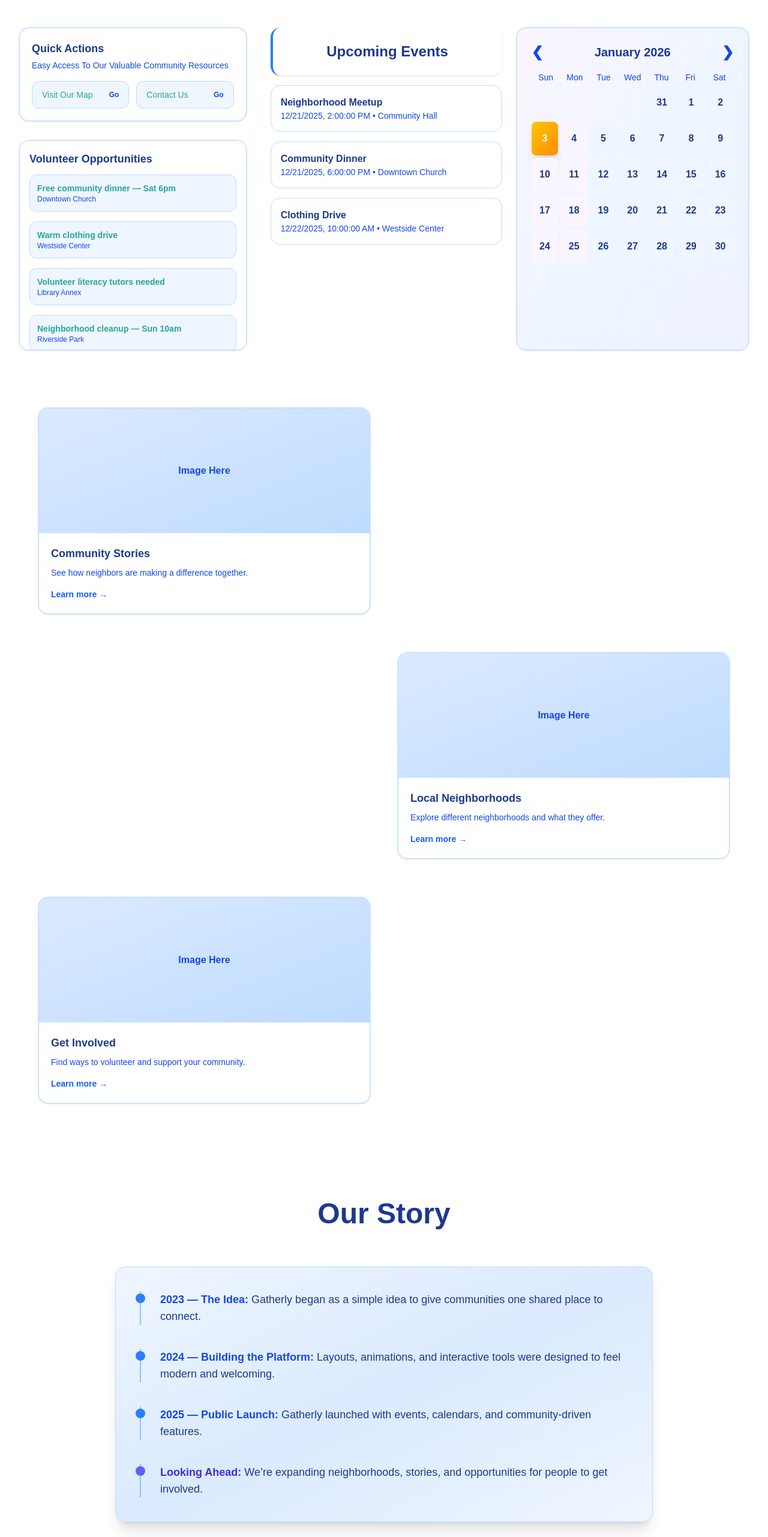
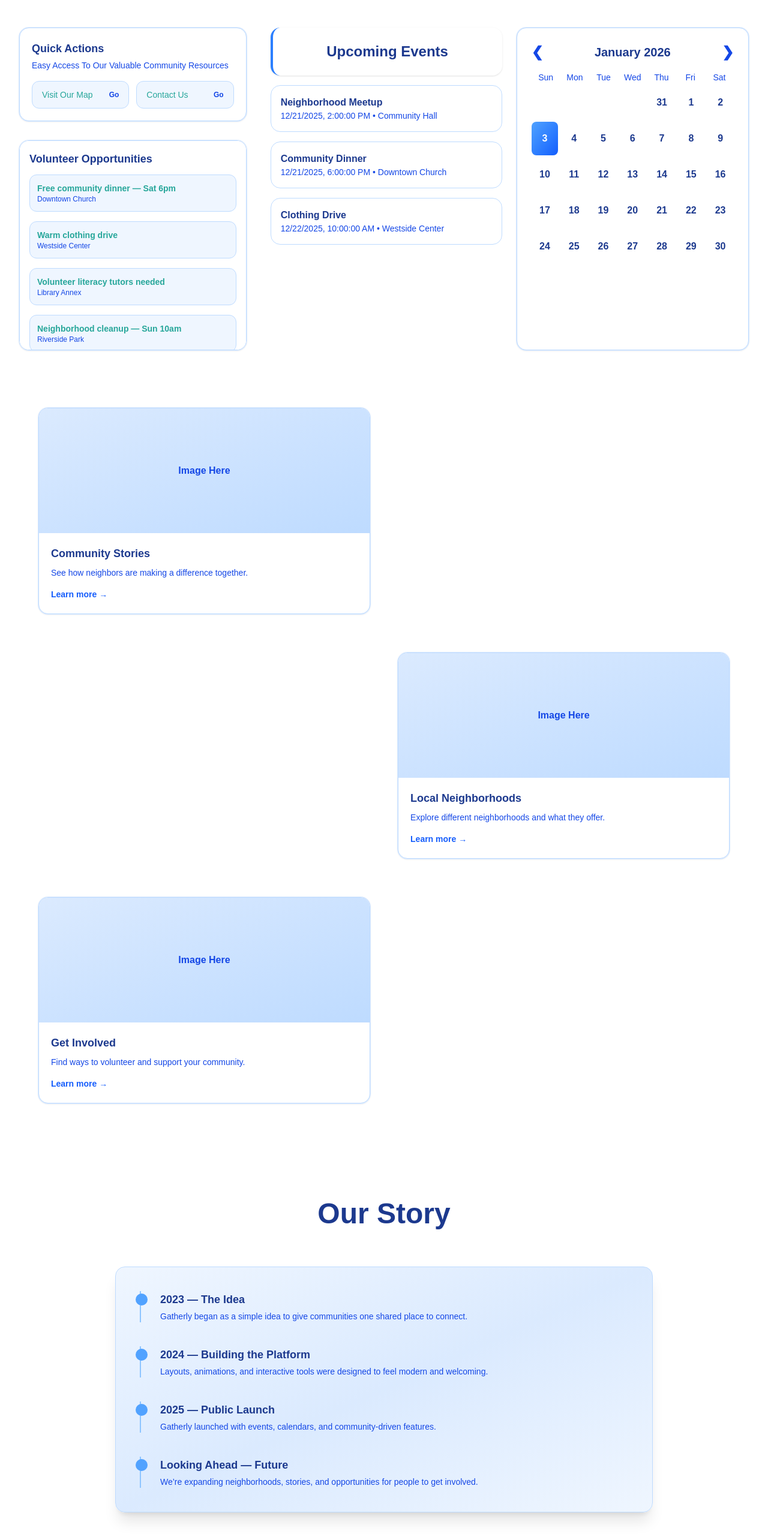
Before and after one commit to TSA-Group/tsa_group_starter, a Next.js app: page / in a window 1280 px wide. Shown: the part 234-2797 px from the top of the page at 60% size. Built offline with nearby package versions, Linux system fonts and the light colour scheme.

Commit message:
Update page.tsx

```diff
--- a/app/page.tsx
+++ b/app/page.tsx
@@ -98,7 +98,6 @@ export default function HomePage() {
   const daysOfWeek = ["Sun", "Mon", "Tue", "Wed", "Thu", "Fri", "Sat"];
   const monthNames = ["January","February","March","April","May","June","July","August","September","October","November","December"];
 
-  // Click outside to close popup
   useEffect(() => {
     const handleClickOutside = (e: MouseEvent) => {
       if (calendarRef.current && !calendarRef.current.contains(e.target as Node)) {
@@ -130,9 +129,9 @@ export default function HomePage() {
   today.setHours(0,0,0,0);
 
   const categoryColors: Record<string, string> = {
-    meetup: "bg-green-100 hover:bg-green-200",
-    community: "bg-blue-100 hover:bg-blue-200",
-    clothing: "bg-indigo-200 hover:bg-indigo-300",
+    meetup: "bg-green-400",
+    community: "bg-indigo-400",
+    clothing: "bg-indigo-400",
   };
 
   const year = new Date().getFullYear();
@@ -176,11 +175,13 @@ export default function HomePage() {
               Volunteer Opportunities
             </h3>
             <ul className="space-y-4">
-              {[{ title: "Free community dinner — Sat 6pm", meta: "Downtown Church" },
+              {[
+                { title: "Free community dinner — Sat 6pm", meta: "Downtown Church" },
                 { title: "Warm clothing drive", meta: "Westside Center" },
                 { title: "Volunteer literacy tutors needed", meta: "Library Annex" },
                 { title: "Neighborhood cleanup — Sun 10am", meta: "Riverside Park" },
-                { title: "Food pantry helpers — Wed 4pm", meta: "Community Hall" }].map((item, i) => (
+                { title: "Food pantry helpers — Wed 4pm", meta: "Community Hall" },
+              ].map((item, i) => (
                 <li key={i} className="bg-blue-50 border border-blue-200 rounded-xl p-3">
                   <div className="text-sm font-semibold">{item.title}</div>
                   <div className="text-xs text-blue-700">{item.meta}</div>
@@ -237,8 +238,9 @@ export default function HomePage() {
             ref={calendarRef}
             layout
             variants={cardPop}
-            className="bg-gradient-to-br from-purple-50 via-blue-50 to-indigo-50 rounded-2xl border border-blue-200 ring-1 ring-blue-100 shadow-sm p-4 sm:p-6 lg:w-1/2 relative"
+            className="bg-white rounded-2xl border border-blue-200 ring-1 ring-blue-100 shadow-sm p-4 sm:p-6 lg:w-1/2 relative"
           >
+            {/* HEADER */}
             <div className="flex items-center justify-between mb-4">
               <button
                 onClick={() => setCalendarDate(getCentralDate(new Date(calYear, calMonth - 1, 1)))}
@@ -255,10 +257,12 @@ export default function HomePage() {
               >❯</button>
             </div>
 
+            {/* DAYS OF WEEK */}
             <div className="grid grid-cols-7 text-xs sm:text-sm text-blue-700 font-medium mb-1">
               {daysOfWeek.map(d => <div key={d} className="text-center">{d}</div>)}
             </div>
 
+            {/* CALENDAR DAYS */}
             <div className="grid grid-cols-7 gap-1">
               {calendarDays.map((date, idx) => {
                 if (!date) return <div key={idx} />;
@@ -274,39 +278,16 @@ export default function HomePage() {
                   );
                 });
 
-                const getDayClasses = () => {
-                  const colors: Record<string, string> = {
-                    meetup: "bg-green-200 hover:bg-green-300",
-                    community: "bg-blue-200 hover:bg-blue-300",
-                    clothing: "bg-orange-200 hover:bg-orange-300",
-                  };
-
-                  if (isSelected) return "bg-gradient-to-br from-indigo-500 to-purple-500 text-white font-bold shadow-lg";
-                  if (isToday) return "bg-gradient-to-br from-yellow-400 to-orange-400 text-white font-bold shadow-lg";
-                  if (dayEvents.length > 0) return `${colors[dayEvents[0].category]} text-blue-900`;
-                  if (date.getDay() === 0 || date.getDay() === 6) return "bg-purple-50 hover:bg-purple-200 text-blue-900";
-                  return "bg-blue-50 hover:bg-blue-100 text-blue-900";
-                };
-
-                const getHoverGradient = () => {
-                  if (isSelected || isToday) return "";
-                  if (dayEvents.length > 0) {
-                    const cat = dayEvents[0].category;
-                    const hoverGrad: Record<string, string> = {
-                      meetup: "hover:bg-gradient-to-br hover:from-green-100 hover:to-green-300",
-                      community: "hover:bg-gradient-to-br hover:from-blue-100 hover:to-blue-300",
-                      clothing: "hover:bg-gradient-to-br hover:from-orange-100 hover:to-orange-300",
-                    };
-                    return hoverGrad[cat];
-                  }
-                  if (date.getDay() === 0 || date.getDay() === 6) return "hover:bg-gradient-to-br hover:from-purple-100 hover:to-purple-200";
-                  return "hover:bg-gradient-to-br hover:from-blue-100 hover:to-blue-200";
+                const dayClasses = () => {
+                  if (isSelected) return "bg-gradient-to-br from-indigo-400 to-indigo-600 text-white font-bold";
+                  if (isToday) return "bg-gradient-to-br from-blue-400 to-blue-600 text-white font-bold";
+                  return "bg-white hover:bg-blue-50 text-blue-900";
                 };
 
                 return (
                   <div
                     key={idx}
-                    className={`relative flex items-center justify-center h-12 sm:h-14 w-full rounded-lg text-sm sm:text-base font-semibold cursor-pointer transition-all duration-300 ${getDayClasses()} ${getHoverGradient()}`}
+                    className={`relative flex flex-col items-center justify-center h-14 w-full rounded-lg text-sm sm:text-base font-semibold cursor-pointer transition-colors ${dayClasses()}`}
                     onClick={() =>
                       setSelectedDate(prev =>
                         prev && prev.getTime() === date.getTime() ? null : date
@@ -315,6 +296,14 @@ export default function HomePage() {
                   >
                     {date.getDate()}
 
+                    {/* EVENT DOT */}
+                    {dayEvents.length > 0 && (
+                      <span
+                        className={`mt-1 h-2 w-2 rounded-full ${categoryColors[dayEvents[0].category]}`}
+                      />
+                    )}
+
+                    {/* POPUP FOR SELECTED DAY */}
                     <AnimatePresence>
                       {isSelected && (
                         <motion.div
@@ -347,11 +336,10 @@ export default function HomePage() {
               })}
             </div>
           </motion.div>
-
         </motion.section>
       </motion.main>
 
-      {/* IMAGE + TEXT BOXES (ALTERNATING + SCROLL ANIMATION) */}
+      {/* IMAGE + TEXT BOXES */}
       <motion.section
         initial="hidden"
         variants={container}
@@ -403,7 +391,7 @@ export default function HomePage() {
         ))}
       </motion.section>
 
-      {/* WEBSITE HISTORY SECTION */}
+      {/* STORY SECTION */}
       <section className="relative w-full mt-40 mb-32 px-6">
         <div className="absolute inset-0 -z-10 flex justify-center">
           <div className="h-80 w-80 rounded-full bg-blue-300/20 blur-3xl" />
@@ -413,99 +401,38 @@ export default function HomePage() {
           Our Story
         </h2>
 
-        <div className="w-full max-w-4xl mx-auto p-10 rounded-2xl shadow-xl
-                        bg-gradient-to-br from-blue-50 via-blue-100 to-blue-50
-                        border border-blue-200">
-
-          <div className="relative pl-8 border-l-2 border-blue-300 mb-10">
-            <span className="absolute -left-[9px] top-1 w-4 h-4 rounded-full bg-blue-500" />
-            <p className="text-lg text-blue-900">
-              <span className="font-bold text-blue-700">2023 — The Idea:</span>{" "}
-              Gatherly began as a simple idea to give communities one shared place to connect.
-            </p>
-          </div>
-
-          <div className="relative pl-8 border-l-2 border-blue-300 mb-10">
-            <span className="absolute -left-[9px] top-1 w-4 h-4 rounded-full bg-blue-500" />
-            <p className="text-lg text-blue-900">
-              <span className="font-bold text-blue-700">2024 — Building the Platform:</span>{" "}
-              Layouts, animations, and interactive tools were designed to feel modern and welcoming.
-            </p>
-          </div>
-
-          <div className="relative pl-8 border-l-2 border-blue-300 mb-10">
-            <span className="absolute -left-[9px] top-1 w-4 h-4 rounded-full bg-blue-500" />
-            <p className="text-lg text-blue-900">
-              <span className="font-bold text-blue-700">2025 — Public Launch:</span>{" "}
-              Gatherly launched with events, calendars, and community-driven features.
-            </p>
-          </div>
-
-          <div className="relative pl-8 border-l-2 border-blue-300">
-            <span className="absolute -left-[9px] top-1 w-4 h-4 rounded-full bg-indigo-500" />
-            <p className="text-lg text-blue-900">
-              <span className="font-bold text-indigo-700">Looking Ahead:</span>{" "}
-              We’re expanding neighborhoods, stories, and opportunities for people to get involved.
-            </p>
-          </div>
+        <div className="w-full max-w-4xl mx-auto p-10 rounded-2xl shadow-xl bg-gradient-to-br from-blue-50 via-blue-100 to-blue-50 border border-blue-200">
+          {/* Timeline items */}
+          {[
+            { year: "2023", title: "The Idea", text: "Gatherly began as a simple idea to give communities one shared place to connect." },
+            { year: "2024", title: "Building the Platform", text: "Layouts, animations, and interactive tools were designed to feel modern and welcoming." },
+            { year: "2025", title: "Public Launch", text: "Gatherly launched with events, calendars, and community-driven features." },
+            { year: "Looking Ahead", title: "Future", text: "We’re expanding neighborhoods, stories, and opportunities for people to get involved." },
+          ].map((item, i) => (
+            <div key={i} className="relative pl-8 border-l-2 border-blue-300 mb-10 last:mb-0">
+              <span className="absolute -left-[9px] top-1 h-5 w-5 rounded-full bg-blue-400" />
+              <h3 className="text-lg font-semibold text-blue-900">{item.year} — {item.title}</h3>
+              <p className="text-blue-700 text-sm mt-1">{item.text}</p>
+            </div>
+          ))}
         </div>
       </section>
 
-      {/* SPACER */}
-      <div className="flex justify-center my-28">
-        <div className="h-px w-40 bg-gradient-to-r from-transparent via-indigo-400 to-transparent" />
-      </div>
-
-      {/* OUR MISSION SECTION */}
-      <section className="relative w-full mb-40 px-6">
-        <div className="absolute inset-0 -z-10 flex justify-center">
-          <div className="h-80 w-80 rounded-full bg-indigo-300/20 blur-3xl" />
-        </div>
-
-        <h2 className="text-4xl sm:text-5xl font-extrabold text-blue-900 text-center mb-16">
-          Our Mission
-        </h2>
-
-        <div className="w-full max-w-4xl mx-auto p-10 rounded-2xl shadow-xl
-                        bg-gradient-to-br from-indigo-50 via-indigo-100 to-indigo-50
-                        border border-indigo-200">
-
-          <p className="text-lg text-center text-slate-700 mb-12 max-w-3xl mx-auto">
-            Our mission is to strengthen communities by making it easy for people to
-            connect, discover local events, and feel a true sense of belonging.
+      {/* MISSION SECTION */}
+      <section className="max-w-7xl mx-auto px-4 sm:px-6 lg:px-8 mb-32">
+        <div className="bg-indigo-50 rounded-2xl p-10 shadow-lg border border-indigo-200">
+          <h2 className="text-3xl sm:text-4xl font-extrabold text-indigo-900 mb-4">Our Mission</h2>
+          <p className="text-indigo-700 text-lg">
+            We believe strong communities make the world a better place. Gatherly brings neighbors together by sharing events, stories, and volunteer opportunities.
           </p>
-
-          <div className="grid gap-10 sm:grid-cols-3 text-center">
-            <div>
-              <h3 className="text-xl font-bold text-indigo-700 mb-2">Connect</h3>
-              <p className="text-slate-700">
-                Bringing neighbors together through shared experiences.
-              </p>
-            </div>
-
-            <div>
-              <h3 className="text-xl font-bold text-indigo-700 mb-2">Discover</h3>
-              <p className="text-slate-700">
-                Making local events simple to find and join.
-              </p>
-            </div>
-
-            <div>
-              <h3 className="text-xl font-bold text-indigo-700 mb-2">Belong</h3>
-              <p className="text-slate-700">
-                Creating welcoming spaces where everyone feels included.
-              </p>
-            </div>
-          </div>
         </div>
       </section>
 
       {/* FOOTER */}
-      <footer className="border-t border-blue-200 bg-white">
-        <div className="text-center text-sm text-blue-700 py-4 bg-blue-50">
-          © {year} Gatherly. All rights reserved.
-        </div>
+      <footer className="text-center py-10 text-blue-700 text-sm">
+        &copy; {year} Gatherly. All rights reserved.
       </footer>
+
     </motion.div>
   );
 }
```
